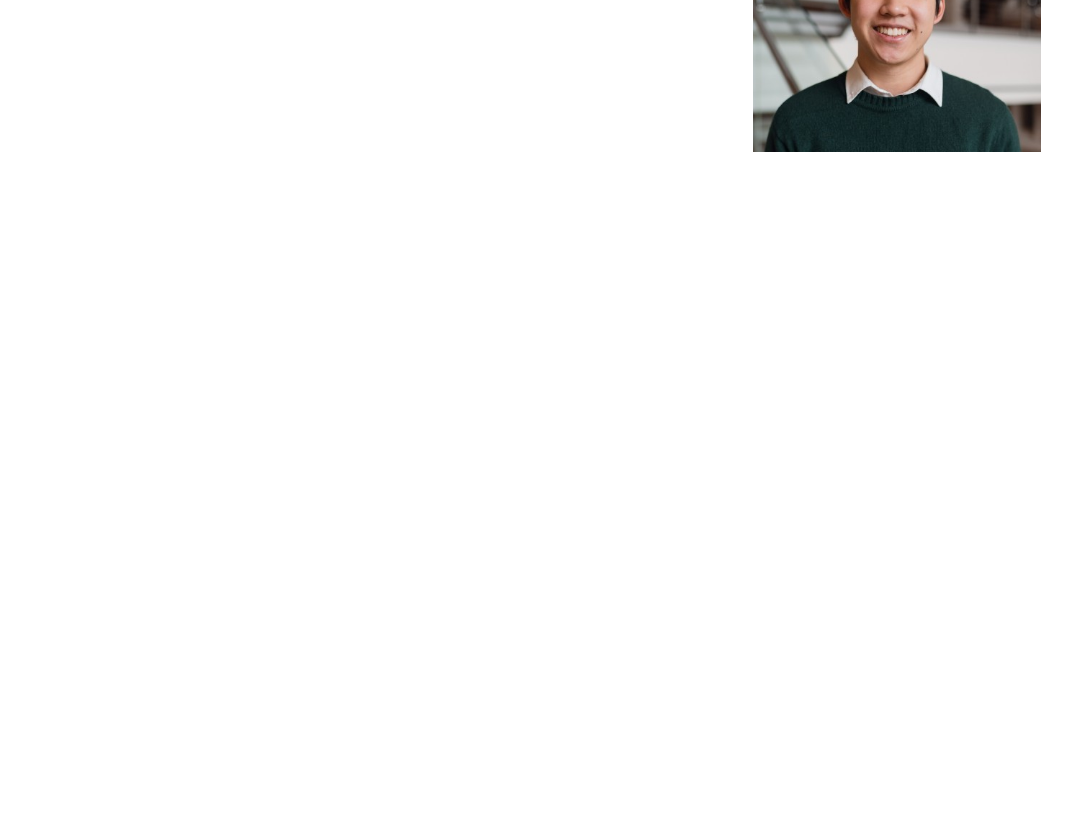
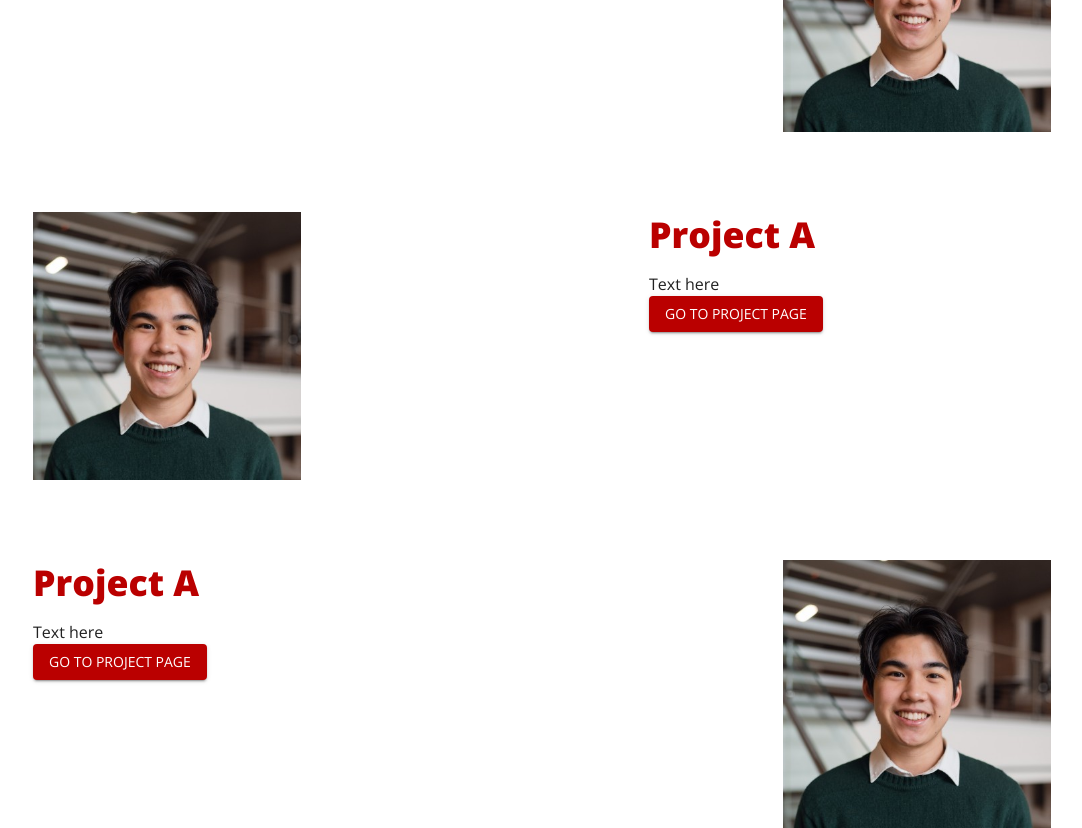
Before and after one commit to lifrank1/frankSiteRevamped, a React (Vite) app: page /projects in a window 1280 px wide. Shown: the part 320-1148 px from the top of the page, without its empty margins (31-1113 px from the left). Before the commit the page ends 800 px from the top, so only its background shows below. Built offline with nearby package versions, Linux system fonts and the light colour scheme.

Commit message:
project blocks

```diff
--- a/src/pages/Projects.jsx
+++ b/src/pages/Projects.jsx
@@ -3,19 +3,62 @@ import { Button, Container, Grid, Stack, Typography } from "@mui/material";
 function Projects() {
   return (
     <Container>
-      <Typography variant="h2" mb={4}>Projects</Typography>
-      <Grid container>
+      <Typography variant="h2" mb={4}>
+        Projects
+      </Typography>
+      <Grid container spacing={10}>
         <Grid item md={6} xs={12}>
-          <Typography variant="h4" mb={2}>Project A</Typography>
+          <Typography variant="h4" mb={2}>
+            Project A
+          </Typography>
           <Typography variant="body1">Text here</Typography>
           <Button href="https://lifrank.me" variant="contained">
             Go to project page
           </Button>
         </Grid>
         <Grid item md={6} xs={12}>
-            <Stack alignItems="center" justifyContent="center">
-                <img src="/img/ProfessionalPortrait.jpeg" style={{ width: "50%" }} />
-            </Stack>
+          <Stack alignItems="center" justifyContent="center">
+            <img
+              src="/img/ProfessionalPortrait.jpeg"
+              style={{ width: "50%" }}
+            />
+          </Stack>
+        </Grid>
+        {/* PROJECT BLOCK 2 */}
+        <Grid item md={6} xs={12}>
+          <Stack alignItems="left" justifyContent="left">
+            <img
+              src="/img/ProfessionalPortrait.jpeg"
+              style={{ width: "50%" }}
+            />
+          </Stack>
+        </Grid>
+        <Grid item md={6} xs={12}>
+          <Typography variant="h4" mb={2}>
+            Project A
+          </Typography>
+          <Typography variant="body1">Text here</Typography>
+          <Button href="https://lifrank.me" variant="contained">
+            Go to project page
+          </Button>
+        </Grid>
+        {/* PROJECT BLOCK 3 */}
+        <Grid item md={6} xs={12}>
+          <Typography variant="h4" mb={2}>
+            Project A
+          </Typography>
+          <Typography variant="body1">Text here</Typography>
+          <Button href="https://lifrank.me" variant="contained">
+            Go to project page
+          </Button>
+        </Grid>
+        <Grid item md={6} xs={12}>
+          <Stack alignItems="center" justifyContent="center">
+            <img
+              src="/img/ProfessionalPortrait.jpeg"
+              style={{ width: "50%" }}
+            />
+          </Stack>
         </Grid>
       </Grid>
     </Container>
```
